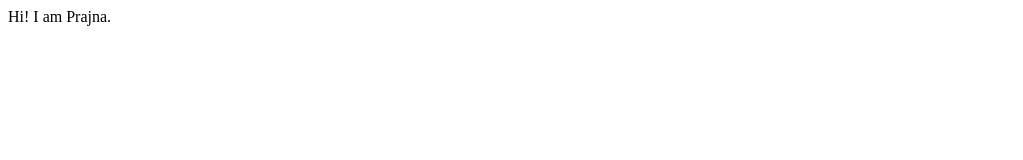
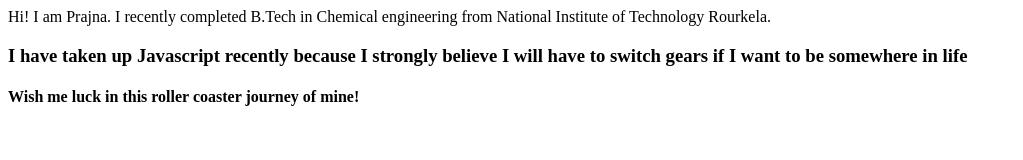
Before and after one commit to Prajna1999/prajna-site, a plain HTML site: page index.html in a window 1280 px wide. Shown: the whole page, without its empty margins (0-1023 px from the left). Drawn offline with Linux system fonts and the light colour scheme.

Commit message:
feat: updated body content.

```diff
--- a/index.html
+++ b/index.html
@@ -7,6 +7,10 @@
     <title>Student File</title>
 </head>
 <body>
-    Hi! I am Prajna.
+    Hi! I am Prajna. I recently completed B.Tech in Chemical engineering from National Institute of Technology Rourkela.
+    <h3>I have taken up Javascript recently because I strongly believe I will have to switch gears if I want to be somewhere in life
+
+    </h3>
+    <h4>Wish me luck in this roller coaster journey of mine!</h4>
 </body>
 </html>
```
